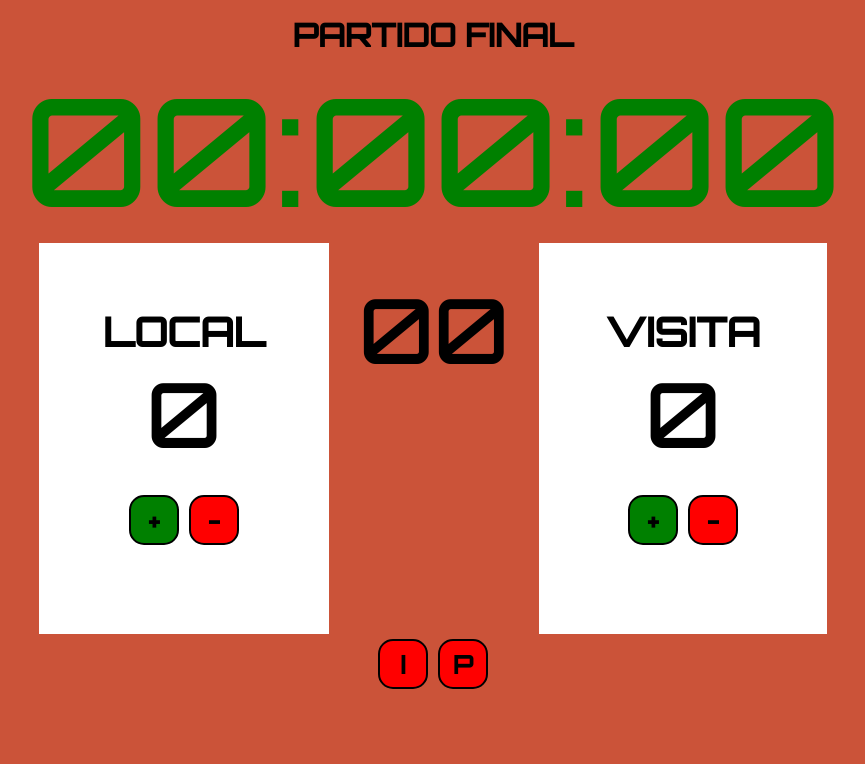
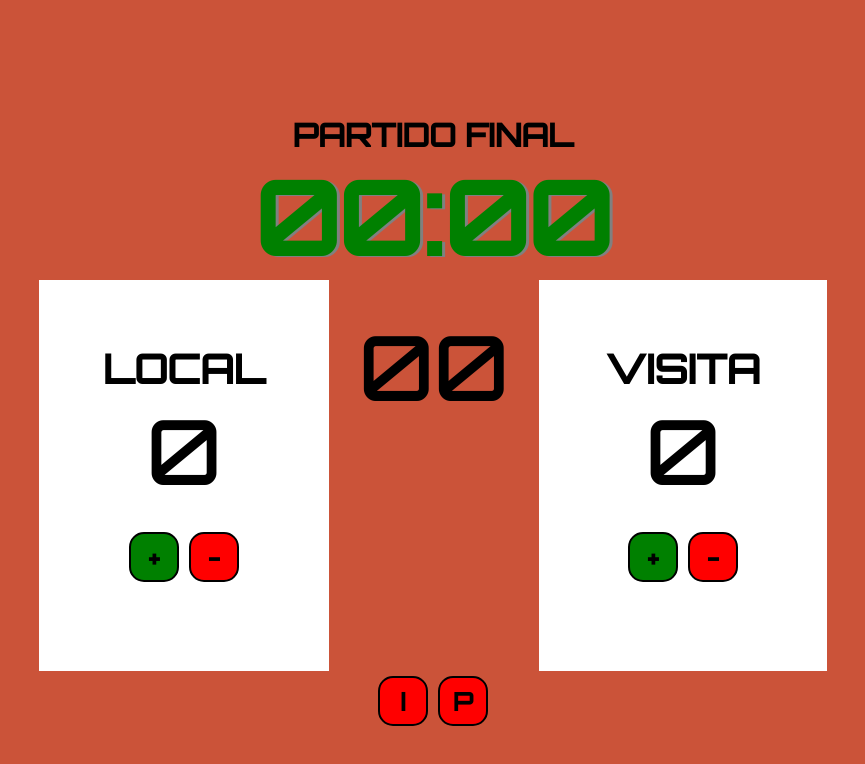
Before and after one commit to Diamantinomc/tablero-de-basket, a React (Create React App) app: page / in a window 1280 px wide. Shown: the top 764 px of the page, without its empty margins (207-1072 px from the left). Built offline with nearby package versions, Linux system fonts and the light colour scheme; the HTML template or start-up script is replaced by a standard one.

Commit message:
Se intentó mejorar el reloj, pero no se logró

```diff
--- a/src/App.js
+++ b/src/App.js
@@ -3,46 +3,10 @@ import Contador from "./components/contador";
 import Boton from './components/boton';
 import LongTime from './components/longtime';
 import ShortTime from './components/shorttime';
-import { useEffect, useState } from 'react';
+import { useState } from 'react';
 
 function App() {
 
-  const [diff, setDiff] = useState(null);
-  const [initial, setInitial] = useState(null);
-
-  const tick = () => {
-    setDiff(new Date(+new Date() - initial))
-  };
-
-  const start = () => {
-    setInitial(+new Date())
-  };
-
-  useEffect(() => {
-    if(initial) {
-      requestAnimationFrame(tick);
-    }
-  }, [initial]);
-
-  useEffect(() => {
-    if(diff) {
-      requestAnimationFrame(tick);
-    }
-  }, [diff]);
-
-  const timeFormat = (date) => {
-    if (!date) return "00:00:00";
-
-    let mm = date.getUTCMinutes();
-    let ss = date.getSeconds();
-    let cm = Math.round(date.getMilliseconds() / 10);
-
-    mm = mm < 10  ? "0"+ mm : mm;
-    ss = ss < 10  ? "0"+ ss : ss;
-    cm = cm < 10  ? "0"+ cm : cm;
-
-    return `${mm}:${ss}:${cm}`;
-  }
 
   const [puntosLocal, setPuntosLocal] = useState(0);
   const [puntosVisita, setPuntosVisita] =useState(0);
@@ -79,9 +43,7 @@ function App() {
       <div className='principal'>
         <h1>PARTIDO FINAL</h1>
         <div className='longTime'>
-          <LongTime
-            tiempoLargo = {timeFormat(diff)}
-          />
+          <LongTime/>
         </div>
         <div className='marcadores'>
           <div className='local'>
@@ -131,11 +93,11 @@ function App() {
         <div className='botones-cronometro'>
           <Boton className='inicio'
             texto='I'
-            handleClic={start}
+            handleClic={LongTime}
           />
           <Boton className='pause'
             texto='P'
-            handleClic={handleClic2}
+            handleClic={handleClic}
           />
         </div>
       </div>
--- a/src/components/longtime.js
+++ b/src/components/longtime.js
@@ -1,10 +1,34 @@
-import React from "react";
+import React, { useEffect, useState } from "react";
 import '../css/longTime.css';
 
-function LongTime ({ tiempoLargo }) {
+function LongTime() {
+
+  const [deciSecond, setDeciSecond] = useState(0);
+  const [second, setSecond] = useState(0);
+  const [minute, setMinute] = useState(0);
+
+  var timer;
+  useEffect(() => {
+
+    timer = setInterval(() => {
+      setSecond(second+1);
+
+      if(second === 59) {
+        setMinute(minute+1);
+        setSecond(0);
+      }
+    }, 1000)
+
+    return () => clearInterval(timer)
+  })
+
   return (
     <div className="LongTime">
-      {tiempoLargo}
+      <div className="container">
+        <div className="timer-container">
+          <h1>00:00</h1>
+        </div>
+      </div>
     </div>
   );
 };
--- a/src/css/longTime.css
+++ b/src/css/longTime.css
@@ -1,4 +1,13 @@
+
+body {
+    margin: 0px;
+    padding: 100px;
+}
+
+
 .longTime {
-    font-size: 150px;
+    text-align: center;
+    text-shadow: 3px 1px grey;
+    font-size: 50px;
     color: green;
 }
```
